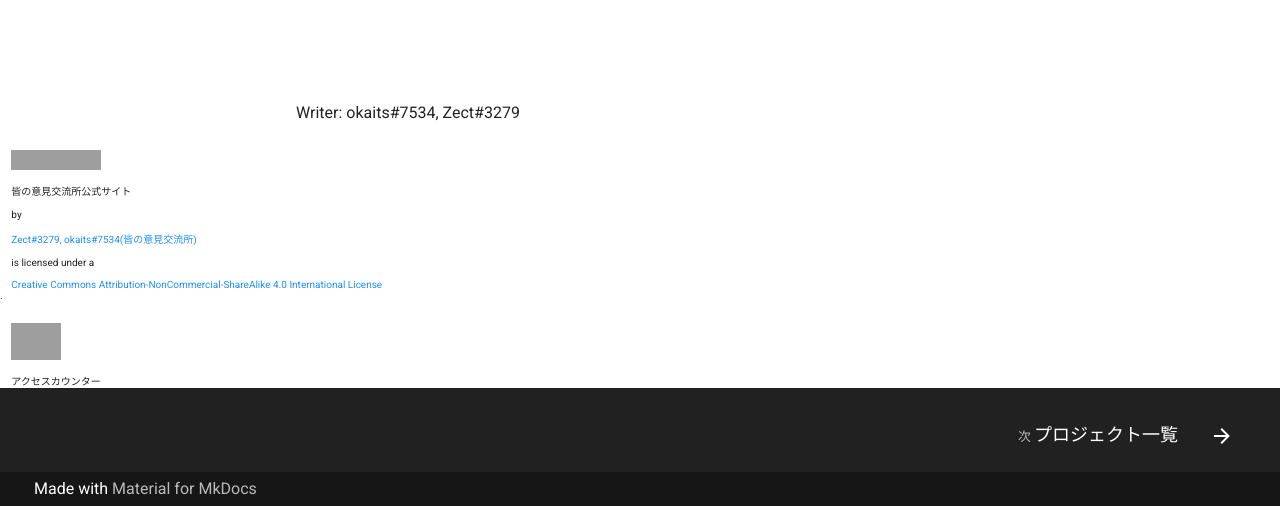
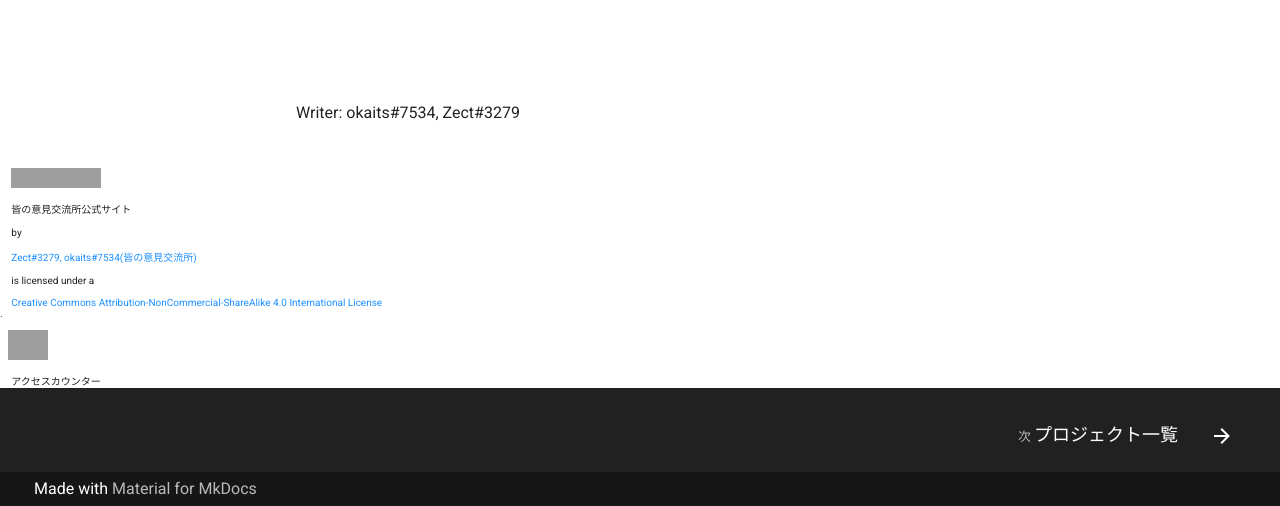
Before and after one commit to linuxcodevserver/linuxcodevserver.github.io, an MkDocs documentation site: the page built from docs/index.md, in a window 1280 px wide and 1394 px high. Shown: the part 888-1394 px from the top of the window. Built offline with MkDocs 1.6.1 and Material for MkDocs 9.7.7, drawn with Linux system fonts in a browser that asks for light colours; comment, search, counter and statistics services are not loaded; grey boxes are pictures that could not be loaded.

Commit message:
[update] brタグの数、margin、width変更

```diff
--- a/overrides/partials/footer.html
+++ b/overrides/partials/footer.html
@@ -1,7 +1,7 @@
 {% import "partials/language.html" as lang with context %}
 <a rel="license" href="http://creativecommons.org/licenses/by-nc-sa/4.0/"><img alt="Creative Commons License" style="border-width:0; margin-left: 0.3cm;" src="https://i.creativecommons.org/l/by-nc-sa/4.0/88x31.png" /></a><br /><span xmlns:dct="http://purl.org/dc/terms/" href="http://purl.org/dc/dcmitype/Text" property="dct:title" rel="dct:type" style="margin-left: 0.3cm;">皆の意見交流所公式サイト</span><br><span style="margin-left: 0.3cm"> by </span><br><a xmlns:cc="http://creativecommons.org/ns#" href="https://discord.com/invite/sUdAE64Zc7" property="cc:attributionName" rel="cc:attributionURL" style="margin-left: 0.3cm; color: DodgerBlue;">Zect#3279, okaits#7534(皆の意見交流所)</a><br><span style="margin-left: 0.3cm;"> is licensed under a </span><br><a rel="license" href="http://creativecommons.org/licenses/by-nc-sa/4.0/" style="margin-left: 0.3cm; color: DodgerBlue;">Creative Commons Attribution-NonCommercial-ShareAlike 4.0 International License</a>.
-<br><br><br>
-<a href="https://github.com/linuxcodevserver/linuxcodevserver.github.io" style="margin-left: 0.3cm;"><img src="https://ideal-reality.com/wp-content/uploads/GitThumbnail.png" alt="Github" width="50"></a><br>
+<br><br>
+<a href="https://github.com/linuxcodevserver/linuxcodevserver.github.io" style="margin-left: 0.2cm;"><img src="https://ideal-reality.com/wp-content/uploads/GitThumbnail.png" alt="Github" width="40"></a><br>
 <span style="margin-left: 0.3cm;">アクセスカウンター</span><script language="javascript" type="text/javascript" src="//counter1.fc2.com/counter.php?id=89494694"></script><noscript><img src="//counter1.fc2.com/counter_img.php?id=89494694" /></noscript>
 <footer class="md-footer">
   {% if page.previous_page or page.next_page %}
```
